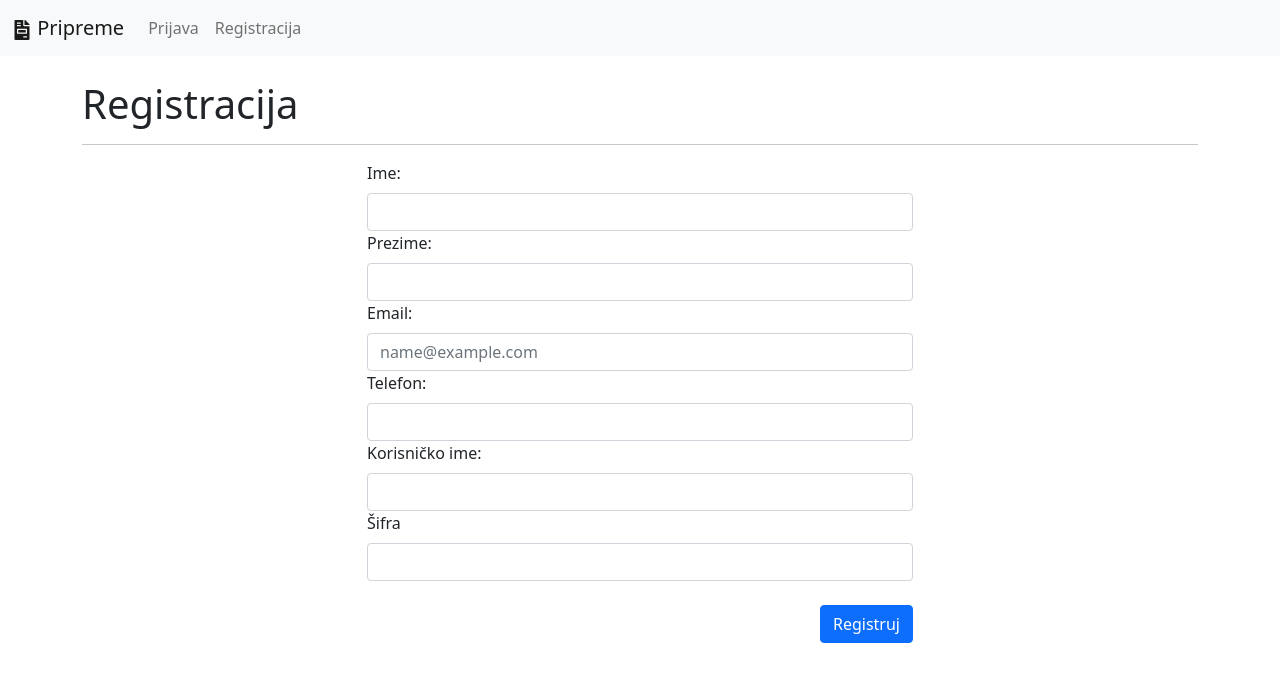
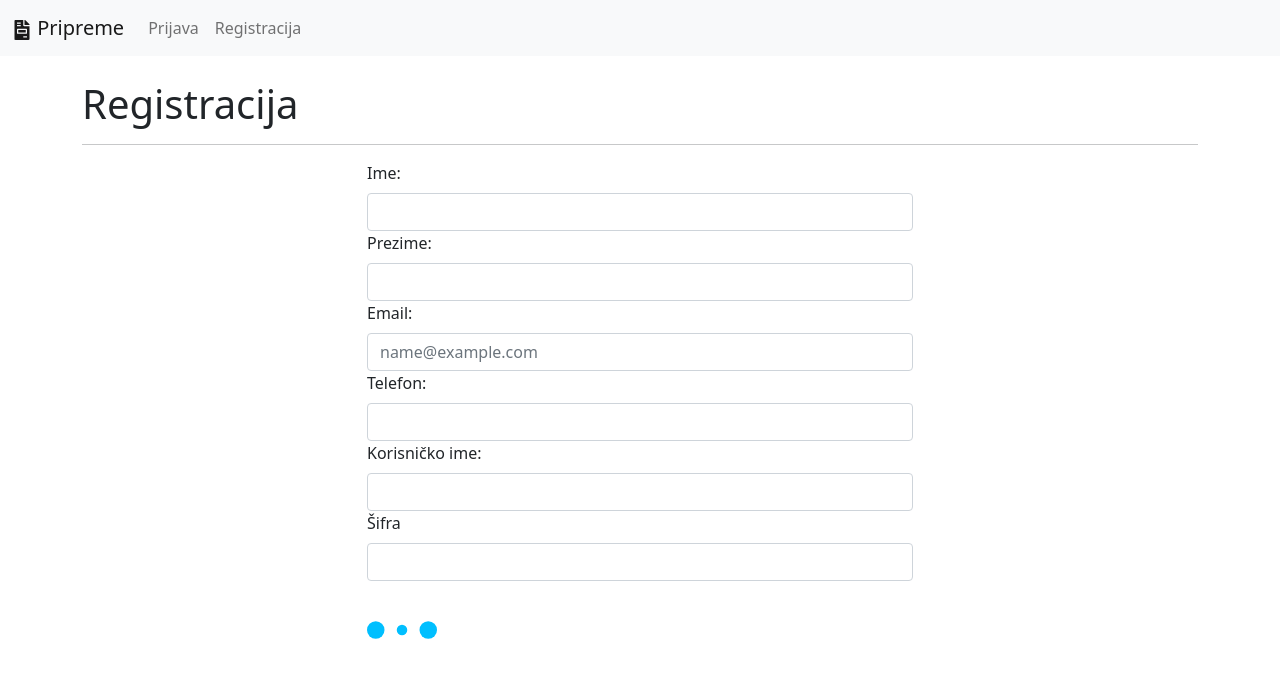
Before and after one commit to selvedin/priprema-fe, a React (Create React App) app: page /register in a window 1280 px wide. Shown: the top 682 px of the page. Built offline with nearby package versions, Linux system fonts and the light colour scheme.

Commit message:
extracting formHeader to componenet

```diff
--- a/src/components/auth/Register.tsx
+++ b/src/components/auth/Register.tsx
@@ -1,3 +1,4 @@
+import Loading from 'components/common/Loading'
 import { registerUser } from 'data/actions/auth'
 import React, { useState } from 'react'
 import { connect } from 'react-redux'
@@ -11,6 +12,7 @@ interface RegisterProps {
 }
 
 const Register: React.FC<RegisterProps> = ({ isAuthenticated, registerUser }) => {
+  const [saving, setSaving] = useState(false)
 
   let defaultUser: User = {
     firstname: '',
@@ -33,12 +35,14 @@ const Register: React.FC<RegisterProps> = ({ isAuthenticated, registerUser }) =>
     setUser({ ...user, [e.currentTarget.name]: e.currentTarget.value })
   }
 
-  const submitForm = () => {
+  const submitForm = async () => {
     if (email === '' || username === '' || password === '') {
       return swal('Email, username and password are required.', 'Validation failed', 'error')
     }
     else {
-      registerUser(firstname, lastname, email, phone, username, password)
+      setSaving(true)
+      await registerUser(firstname, lastname, email, phone, username, password)
+      setSaving(false)
     }
   }
   return (
@@ -90,7 +94,11 @@ const Register: React.FC<RegisterProps> = ({ isAuthenticated, registerUser }) =>
 
       <div className="row justify-content-md-center mt-4">
         <div className="col col-lg-6">
-          <button className='btn btn-primary float-right' onClick={() => submitForm()}>Registruj</button>
+          {
+            saving ?
+              <button className='btn btn-primary float-right' onClick={() => submitForm()}>Registruj</button>
+              : <Loading />
+          }
         </div>
       </div>
     </div>
--- /dev/null
+++ b/src/components/common/FormHeader.tsx
@@ -0,0 +1,46 @@
+import React from 'react'
+import { Link } from 'react-router-dom'
+import { FaPlusCircle, FaList, FaFilePdf, FaEdit, FaEye } from 'react-icons/fa'
+import PdfDocument from 'components/common/PdfDocument'
+import { PDFDownloadLink } from '@react-pdf/renderer'
+import { IPriprema } from 'types/Priprema'
+
+interface FormProps {
+  priprema: IPriprema,
+  id: number,
+  isView: boolean
+}
+
+const FormHeader = (props: FormProps) => {
+  const { id, priprema, isView } = props
+
+  return (
+    <div className="row justify-content-md-center p-3 border-bottom">
+      <div className="col">
+        <h2 className='float-left'>Priprema</h2>
+        <PDFDownloadLink className='text-danger float-right' document={<PdfDocument priprema={priprema} />} fileName={`priprema-${priprema.predmet}-${priprema.razred}-${priprema.nastavnaJedinica}`}>
+          {({ blob, url, loading, error }) => (loading ? '' : <FaFilePdf size={22} />)}
+        </PDFDownloadLink>
+        <Link className='text-primary btn-sm float-right mx-1' to='/priprema' title='Nova priprema'>
+          <FaPlusCircle size={22} />
+        </Link>
+        <Link className='text-secondary btn-sm float-right mx-1' to='/pripreme' title='Sve pripreme'>
+          <FaList size={22} />
+        </Link>
+        {
+          isView ?
+            <Link className='text-success btn-sm float-right mx-1' to={'/priprema-edit/' + id} title='Uredi pripremu'>
+              <FaEdit size={22} />
+            </Link>
+            :
+            <Link className='text-info btn-sm float-right mx-1' to={'/priprema/' + id} title='Detalji pripreme'>
+              <FaEye size={22} />
+            </Link>
+        }
+        <div className='clearfix' />
+      </div>
+    </div>
+  )
+}
+
+export default FormHeader
--- a/src/components/pripreme/PripremaForm.tsx
+++ b/src/components/pripreme/PripremaForm.tsx
@@ -4,12 +4,11 @@ import { savePriprema } from 'data/actions/priprema'
 import swal from 'sweetalert'
 import axios from 'axios'
 import { defaultPriprema } from './defaultPriprema'
-import { Redirect } from 'react-router-dom'
 import DatePicker from 'react-datepicker'
 import { Editor } from '@tinymce/tinymce-react'
 import { ToastContainer, toast } from 'react-toastify'
-import Loader from 'react-loader-spinner'
 import Loading from 'components/common/Loading'
+import FormHeader from 'components/common/FormHeader'
 
 
 interface PripremaProps {
@@ -133,8 +132,7 @@ const PripremaForm: React.FC<PripremaProps> = (props) => {
   }
   return (
     <div className="container mt-4">
-      <h1>Priprema</h1>
-      <hr />
+      <FormHeader priprema={priprema} id={id} isView={false} />
 
       <input type="hidden" name="_id" value={_id} onChange={e => onChange(e)} className='form-control' />
       <input type="hidden" name="nastavnik" value={nastavnik} onChange={e => onChange(e)} className='form-control' />
@@ -233,11 +231,6 @@ const PripremaForm: React.FC<PripremaProps> = (props) => {
 
       </div>
 
-
-
-
-
-
       <div className="row justify-content-md-center mt-4">
         <div className="col">
           {savingForm ? <Loading /> :
--- a/src/components/pripreme/PripremaView.tsx
+++ b/src/components/pripreme/PripremaView.tsx
@@ -3,10 +3,7 @@ import axios from 'axios'
 import swal from 'sweetalert'
 import { defaultPriprema } from './defaultPriprema'
 import { IPriprema } from 'types/Priprema'
-import { Link } from 'react-router-dom'
-import { FaPlusCircle, FaList, FaFilePdf, FaEdit } from 'react-icons/fa'
-import PdfDocument from 'components/common/PdfDocument'
-import { PDFDownloadLink } from '@react-pdf/renderer'
+import FormHeader from 'components/common/FormHeader'
 
 
 const PripremaView = (props: any) => {
@@ -28,24 +25,7 @@ const PripremaView = (props: any) => {
 
   return (
     <div className='container'>
-      <div className="row justify-content-md-center p-3 border-bottom">
-        <div className="col">
-          <h2 className='float-left'>Priprema</h2>
-          <PDFDownloadLink className='text-danger float-right' document={<PdfDocument priprema={priprema} />} fileName={`priprema-${priprema.predmet}-${priprema.razred}-${priprema.nastavnaJedinica}`}>
-            {({ blob, url, loading, error }) => (loading ? '' : <FaFilePdf size={22} />)}
-          </PDFDownloadLink>
-          <Link className='text-primary btn-sm float-right mx-1' to='/priprema' title='Nova priprema'>
-            <FaPlusCircle size={22} />
-          </Link>
-          <Link className='text-secondary btn-sm float-right mx-1' to='/pripreme' title='Sve pripreme'>
-            <FaList size={22} />
-          </Link>
-          <Link className='text-success btn-sm float-right mx-1' to={'/priprema-edit/' + id} title='Uredi pripremu'>
-            <FaEdit size={22} />
-          </Link>
-          <div className='clearfix' />
-        </div>
-      </div>
+      <FormHeader priprema={priprema} id={id} isView={true} />
       <div className="row justify-content-md-center p-3">
         <table className='table table-borderless table-priprema'>
           <tbody className='text-left'>
```
